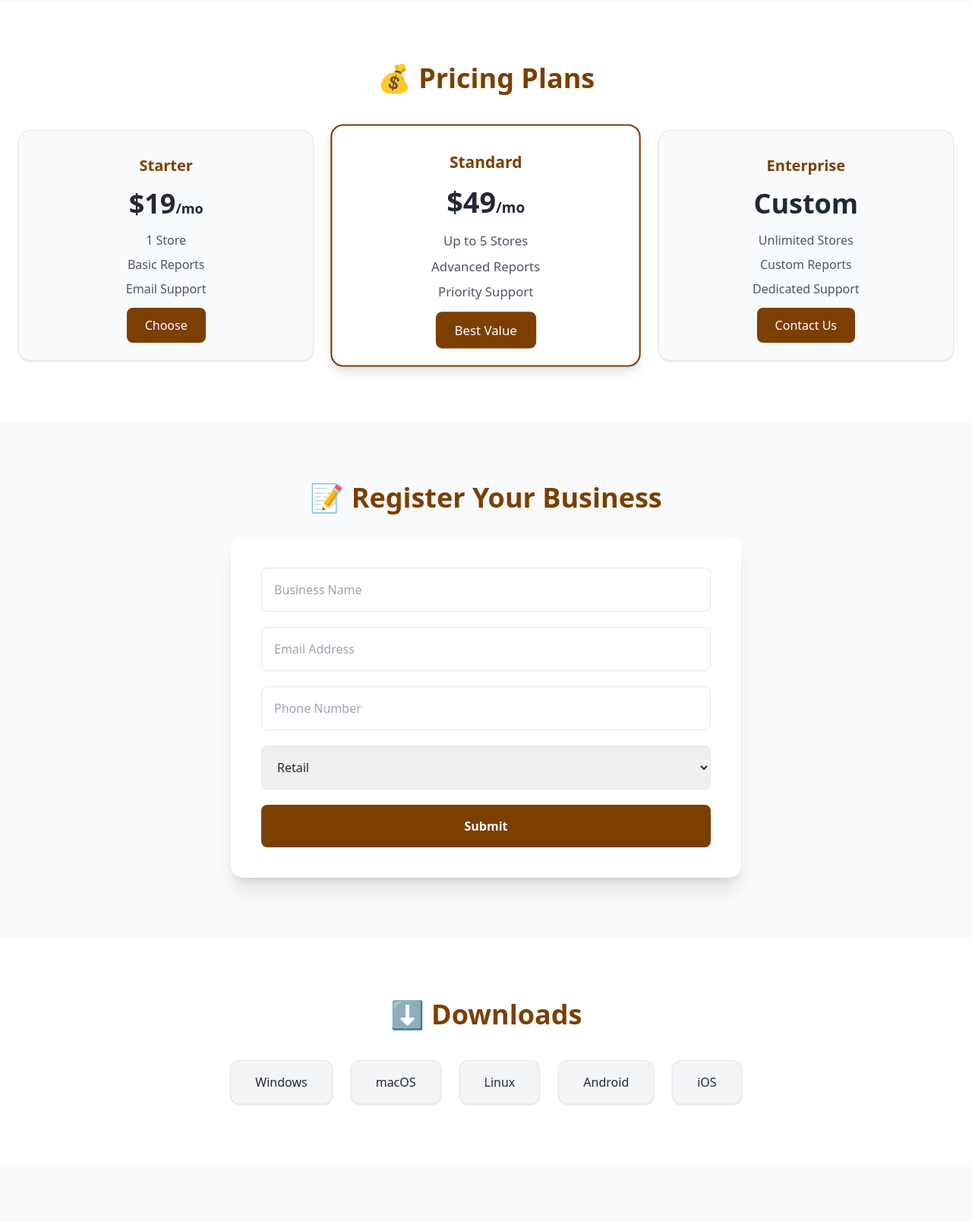
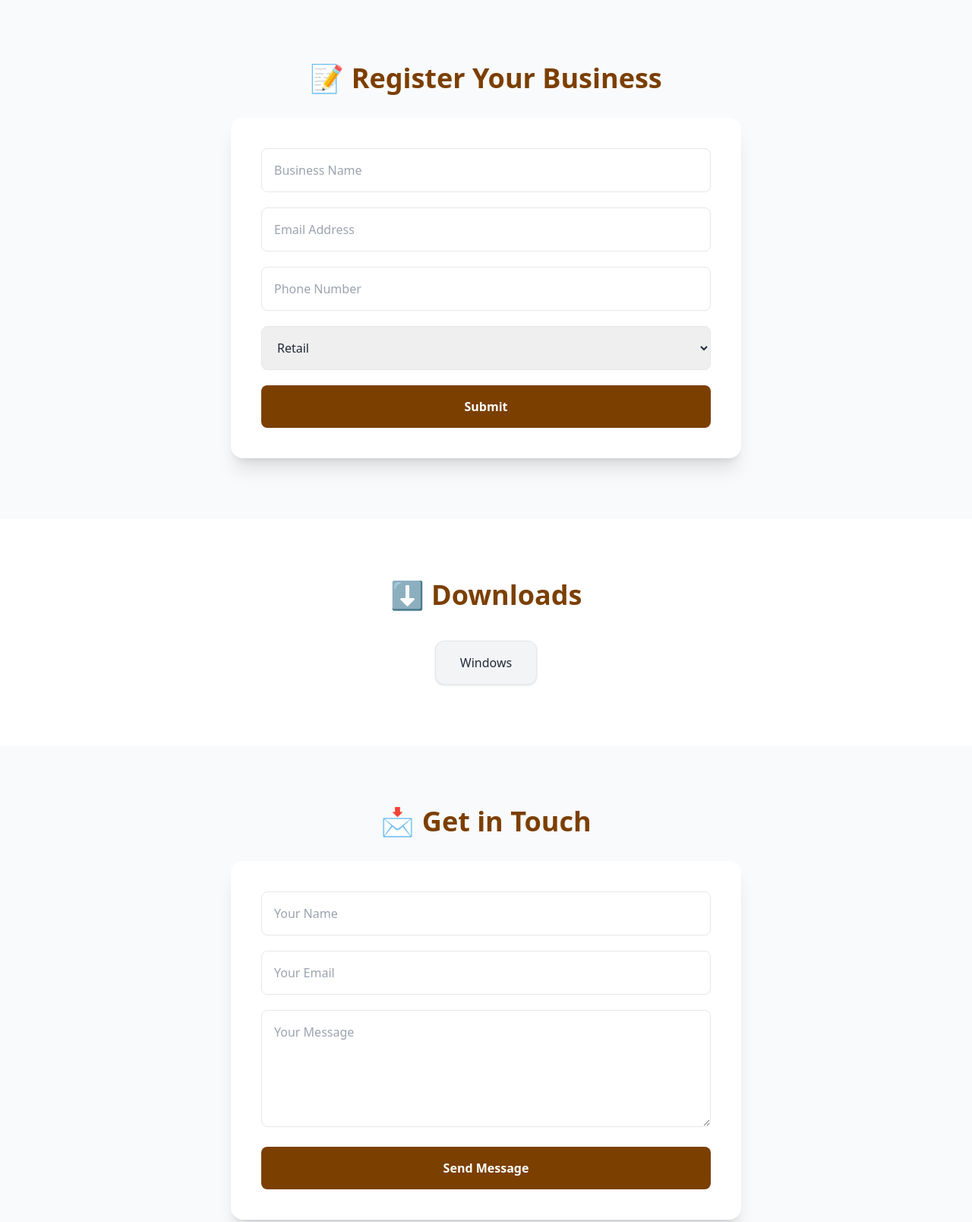
Before and after one commit to leompande/qmis-website, a website: page index.html in a window 1280 px wide. Shown: the part 1273-2881 px from the top of the page at 76% size. Drawn offline with nearby package versions, Linux system fonts and the light colour scheme.

Commit message:
Deploy update Thu Oct  2 00:15:37 EAT 2025

```diff
--- a/index.html
+++ b/index.html
@@ -162,69 +162,69 @@
     </section>
 
     <!-- Pricing -->
-    <section id="pricing" class="bg-white py-20 px-6">
-      <div class="container mx-auto">
-        <h2 class="text-4xl font-bold text-qms mb-12 text-center">
-          💰 Pricing Plans
-        </h2>
-        <div class="grid md:grid-cols-3 gap-8">
-          <div
-            class="p-8 rounded-2xl border bg-gray-50 shadow hover:shadow-lg text-center"
-          >
-            <h3 class="text-xl font-semibold text-qms">Starter</h3>
-            <p class="text-4xl font-bold my-4">
-              $19<span class="text-lg">/mo</span>
-            </p>
-            <ul class="text-gray-600 mb-6 space-y-2">
-              <li>1 Store</li>
-              <li>Basic Reports</li>
-              <li>Email Support</li>
-            </ul>
-            <a
-              href="#register"
-              class="bg-qms text-white px-6 py-3 rounded-lg hover:bg-qms-dark transition"
-              >Choose</a
-            >
-          </div>
+<!--    <section id="pricing" class="bg-white py-20 px-6">-->
+<!--      <div class="container mx-auto">-->
+<!--        <h2 class="text-4xl font-bold text-qms mb-12 text-center">-->
+<!--          💰 Pricing Plans-->
+<!--        </h2>-->
+<!--        <div class="grid md:grid-cols-3 gap-8">-->
+<!--          <div-->
+<!--            class="p-8 rounded-2xl border bg-gray-50 shadow hover:shadow-lg text-center"-->
+<!--          >-->
+<!--            <h3 class="text-xl font-semibold text-qms">Starter</h3>-->
+<!--            <p class="text-4xl font-bold my-4">-->
+<!--              $19<span class="text-lg">/mo</span>-->
+<!--            </p>-->
+<!--            <ul class="text-gray-600 mb-6 space-y-2">-->
+<!--              <li>1 Store</li>-->
+<!--              <li>Basic Reports</li>-->
+<!--              <li>Email Support</li>-->
+<!--            </ul>-->
+<!--            <a-->
+<!--              href="#register"-->
+<!--              class="bg-qms text-white px-6 py-3 rounded-lg hover:bg-qms-dark transition"-->
+<!--              >Choose</a-->
+<!--            >-->
+<!--          </div>-->
 
-          <div
-            class="p-8 rounded-2xl border-2 border-qms shadow-lg bg-white text-center scale-105"
-          >
-            <h3 class="text-xl font-semibold text-qms">Standard</h3>
-            <p class="text-4xl font-bold my-4">
-              $49<span class="text-lg">/mo</span>
-            </p>
-            <ul class="text-gray-600 mb-6 space-y-2">
-              <li>Up to 5 Stores</li>
-              <li>Advanced Reports</li>
-              <li>Priority Support</li>
-            </ul>
-            <a
-              href="#register"
-              class="bg-qms text-white px-6 py-3 rounded-lg hover:bg-qms-dark transition"
-              >Best Value</a
-            >
-          </div>
+<!--          <div-->
+<!--            class="p-8 rounded-2xl border-2 border-qms shadow-lg bg-white text-center scale-105"-->
+<!--          >-->
+<!--            <h3 class="text-xl font-semibold text-qms">Standard</h3>-->
+<!--            <p class="text-4xl font-bold my-4">-->
+<!--              $49<span class="text-lg">/mo</span>-->
+<!--            </p>-->
+<!--            <ul class="text-gray-600 mb-6 space-y-2">-->
+<!--              <li>Up to 5 Stores</li>-->
+<!--              <li>Advanced Reports</li>-->
+<!--              <li>Priority Support</li>-->
+<!--            </ul>-->
+<!--            <a-->
+<!--              href="#register"-->
+<!--              class="bg-qms text-white px-6 py-3 rounded-lg hover:bg-qms-dark transition"-->
+<!--              >Best Value</a-->
+<!--            >-->
+<!--          </div>-->
 
-          <div
-            class="p-8 rounded-2xl border bg-gray-50 shadow hover:shadow-lg text-center"
-          >
-            <h3 class="text-xl font-semibold text-qms">Enterprise</h3>
-            <p class="text-4xl font-bold my-4">Custom</p>
-            <ul class="text-gray-600 mb-6 space-y-2">
-              <li>Unlimited Stores</li>
-              <li>Custom Reports</li>
-              <li>Dedicated Support</li>
-            </ul>
-            <a
-              href="#contact"
-              class="bg-qms text-white px-6 py-3 rounded-lg hover:bg-qms-dark transition"
-              >Contact Us</a
-            >
-          </div>
-        </div>
-      </div>
-    </section>
+<!--          <div-->
+<!--            class="p-8 rounded-2xl border bg-gray-50 shadow hover:shadow-lg text-center"-->
+<!--          >-->
+<!--            <h3 class="text-xl font-semibold text-qms">Enterprise</h3>-->
+<!--            <p class="text-4xl font-bold my-4">Custom</p>-->
+<!--            <ul class="text-gray-600 mb-6 space-y-2">-->
+<!--              <li>Unlimited Stores</li>-->
+<!--              <li>Custom Reports</li>-->
+<!--              <li>Dedicated Support</li>-->
+<!--            </ul>-->
+<!--            <a-->
+<!--              href="#contact"-->
+<!--              class="bg-qms text-white px-6 py-3 rounded-lg hover:bg-qms-dark transition"-->
+<!--              >Contact Us</a-->
+<!--            >-->
+<!--          </div>-->
+<!--        </div>-->
+<!--      </div>-->
+<!--    </section>-->
 
     <!-- Register -->
     <section id="register" class="bg-gray-50 py-20 px-6">
@@ -275,30 +275,30 @@
       </h2>
       <div class="flex flex-wrap justify-center gap-6">
         <a
-          href="#"
+          href="https://drive.google.com/file/d/1AOyHdZGUFTNW3ybp9r24x0fLrcf6PP9b/view?usp=sharing"
           class="bg-gray-100 border shadow px-8 py-4 rounded-xl hover:bg-gray-200 transition"
           >Windows</a
         >
-        <a
-          href="#"
-          class="bg-gray-100 border shadow px-8 py-4 rounded-xl hover:bg-gray-200 transition"
-          >macOS</a
-        >
-        <a
-          href="#"
-          class="bg-gray-100 border shadow px-8 py-4 rounded-xl hover:bg-gray-200 transition"
-          >Linux</a
-        >
-        <a
-          href="#"
-          class="bg-gray-100 border shadow px-8 py-4 rounded-xl hover:bg-gray-200 transition"
-          >Android</a
-        >
-        <a
-          href="#"
-          class="bg-gray-100 border shadow px-8 py-4 rounded-xl hover:bg-gray-200 transition"
-          >iOS</a
-        >
+<!--        <a-->
+<!--          href="#"-->
+<!--          class="bg-gray-100 border shadow px-8 py-4 rounded-xl hover:bg-gray-200 transition"-->
+<!--          >macOS</a-->
+<!--        >-->
+<!--        <a-->
+<!--          href="#"-->
+<!--          class="bg-gray-100 border shadow px-8 py-4 rounded-xl hover:bg-gray-200 transition"-->
+<!--          >Linux</a-->
+<!--        >-->
+<!--        <a-->
+<!--          href="#"-->
+<!--          class="bg-gray-100 border shadow px-8 py-4 rounded-xl hover:bg-gray-200 transition"-->
+<!--          >Android</a-->
+<!--        >-->
+<!--        <a-->
+<!--          href="#"-->
+<!--          class="bg-gray-100 border shadow px-8 py-4 rounded-xl hover:bg-gray-200 transition"-->
+<!--          >iOS</a-->
+<!--        >-->
       </div>
     </section>
 
```
Also changed, not shown: 1 other file.
